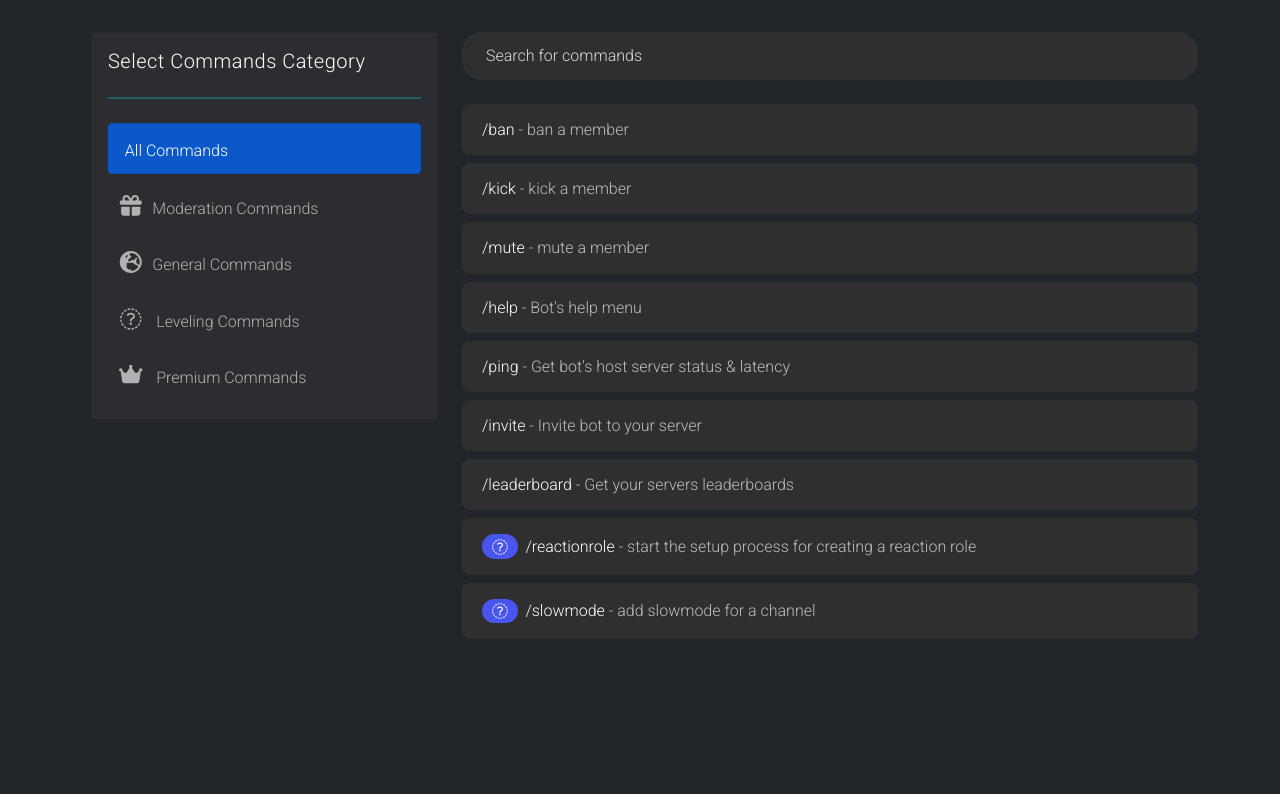
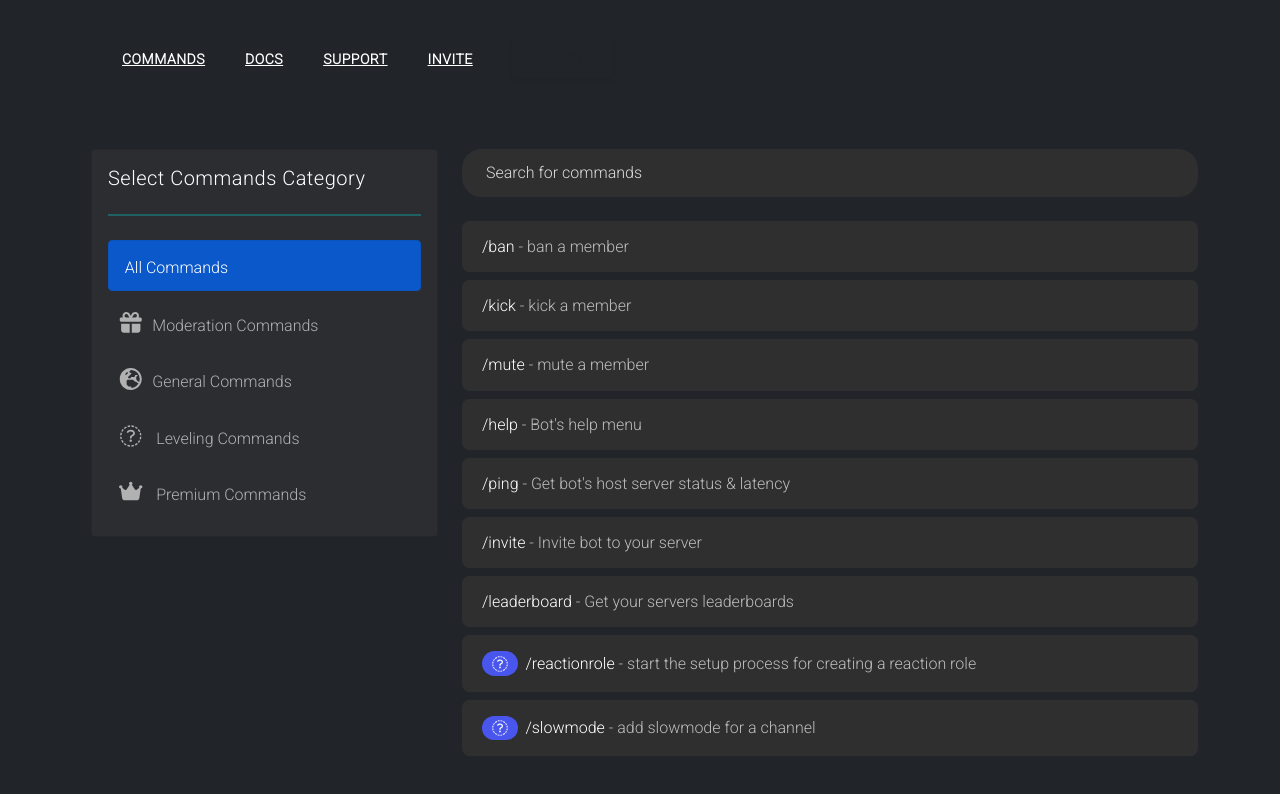
Before and after one commit to Abhay557/Discord-Bot-Website, a plain HTML site: page Commands.html in a window 1280 px wide. Drawn offline with nearby package versions, Linux system fonts and the light colour scheme; a script that the page names is missing; some icons are missing.

Commit message:
Update Commands.html

```diff
--- a/Commands.html
+++ b/Commands.html
@@ -30,6 +30,21 @@
 <div class="loading" id="loading-box">
   <div class="loading-item"><div class="loading-progress"></div></div>
 </div>
+<div class="navbar">
+    <div class="container">
+      <div class="navbar-nav">
+        <span class="navbar-toggler" id="toggler"><i onclick="toggleNavbar(this)" class="fas fa-bars"></i></span>
+        <div class="navs" id="navs">
+          <!-- You can change the href value and the text value -->
+          <div class="navs-item notbtn"><a href="Commands.html" class="txt-uppercase">Commands</a></div>
+          <div class="navs-item notbtn"><a href="#" class="txt-uppercase">Docs</a></div>
+          <div class="navs-item notbtn"><a href="#" class="txt-uppercase">Support</a></div>
+          <div class="navs-item notbtn"><a href="#" class="txt-uppercase">Invite</a></div>
+          <div class="navs-item"><a href="#"><button class="btn txt-uppercase shadow-sm">Login</button></a></div>
+        </div>
+      </div>
+    </div>
+  </div>
     <div class="container">
         <div class="mt-4"></div>
         <div class="row">
```
